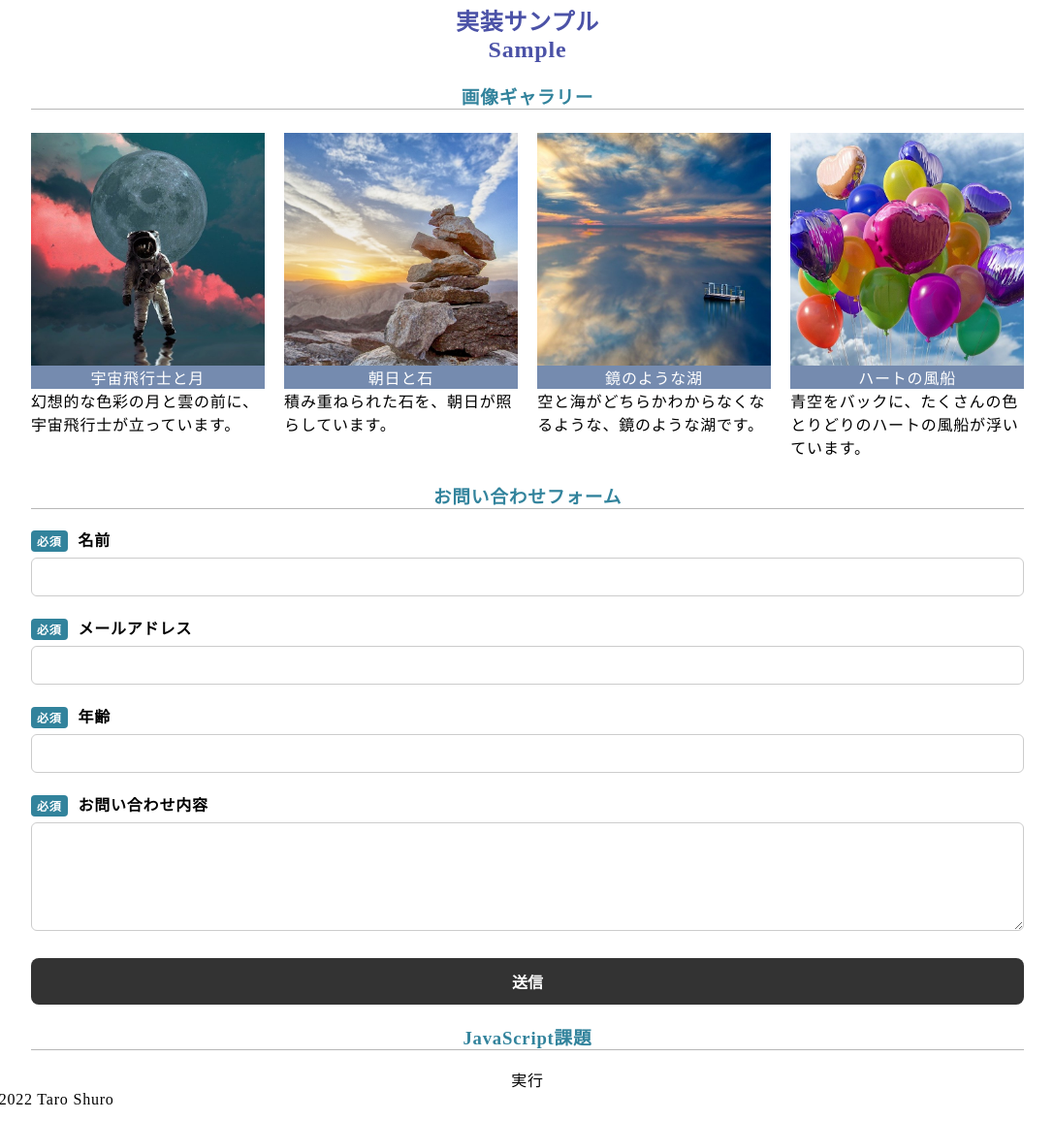
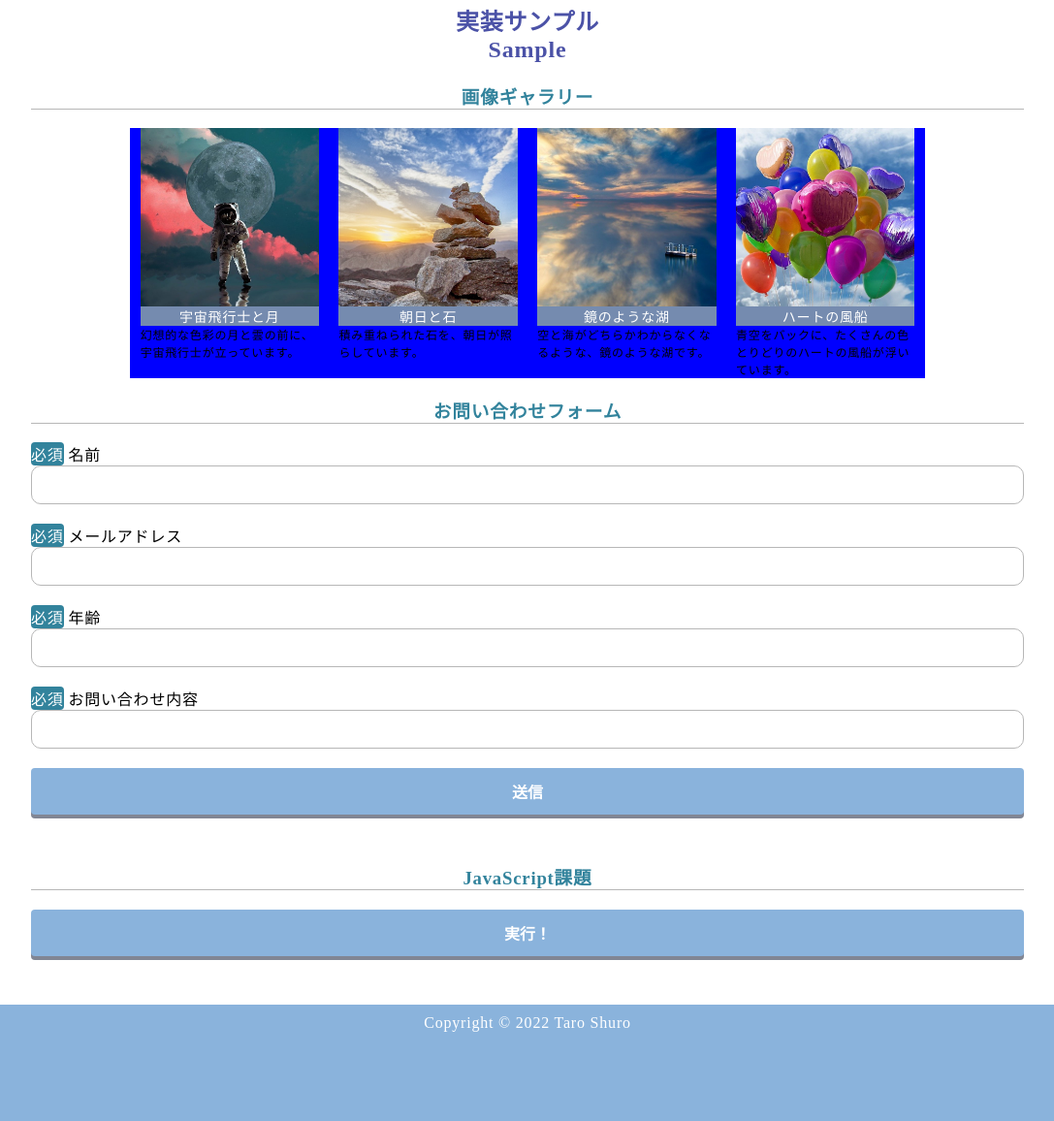
Before and after one commit to makotos403/DWork, a plain HTML site: page 自己紹介サイト作成/self_introduction/index.html in a window 1280 px wide. Shown: the part 1169-2325 px from the top of the page at 97% size, without its empty margins (96-1183 px from the left). Drawn offline with Linux system fonts and the light colour scheme.

Commit message:
0113 1600

```diff
--- a/自己紹介サイト作成/self_introduction/index.html
+++ b/自己紹介サイト作成/self_introduction/index.html
@@ -13,7 +13,7 @@
       </h1>
       <ul class="float-h1-right flex">
         <li class="li-header">
-          <a class="link-reset" href="#self-intro">自己紹介</a>
+          <a class="link-reset" href="#self-introduction">自己紹介</a>
         </li>
         <li class="li-header">
           <a class="link-reset" href="#sample">実装サンプル</a>
@@ -28,7 +28,7 @@
       <div class="container">
         <section class="section">
           <div class="self-introduction">
-            <h2 class="h2-title">
+            <h2 id="self-introduction" class="h2-title">
               <span class="heading-main">自己紹介</span>
               <span class="headding-sub">Self Introduction</span>
             </h2>
@@ -43,7 +43,6 @@
             />
           </div>
           <div class="flex-self-parent">
-            <!-- flexで実装 -->
             <div class="flex-self-child">
               <h3 class="h3-title border-self">
                 <span class="heading-self-main">好きなもの・趣味</span>
@@ -61,27 +60,47 @@
                 <span class="heading-self-sub">Web Sites</span>
               </h3>
               <ul class="ul-disc">
-                <li class="li-web">ディーキャリア</li>
+                <!-- <li class="li-web">ディーキャリア</li>
                 <li class="li-web">Google</li>
-                <li class="li-web">Yahoo! Japan</li>
+                <li class="li-web">Yahoo! Japan</li> -->
+                <li class="li-web">
+                  <a class="link-reset"
+                    href="https://dd-career.com/"
+                    target="_blank"
+                    rel="noopener"
+                    >ディーキャリア</a
+                  >
+                </li>
+                <li class="li-web">
+                  <a class="link-reset"
+                    href="https://www.google.com/"
+                    target="_blank"
+                    rel="noopener"
+                    >Google</a
+                  >
+                </li>
+                <li class="li-web">
+                  <a class="link-reset"
+                    href="https://www.yahoo.co.jp/"
+                    target="_blank"
+                    rel="noopener"
+                    >Yahoo! Japan</a
+                  >
+                </li>
               </ul>
             </div>
           </div>
         </section>
         <section class="section">
-          <h2 class="h2-title">
+          <h2 id="sample" class="h2-title">
             <span class="heading-main">実装サンプル</span>
             <span class="heading-sub">Sample</span>
           </h2>
-          <div class="">
           <h3 class="h3-borderbottom">画像ギャラリー</h3>
-            <div class="">
-              <!-- flexで実装-->
           <ul class="flex-samp-parent">
-                <li class="li-samp">
+            <li class="flex-samp-child">
               <div class="li-samp-item">
                 <img
-                      class="li-img"
                   src="./images/gallery01.jpg"
                   alt="宇宙飛行士と月"
                 />
@@ -91,10 +110,9 @@
                 </p>
               </div>
             </li>
-                <li class="li-samp">
+            <li class="flex-samp-child">
               <div class="li-samp-item">
                 <img
-                      class="li-img"
                   src="./images/gallery02.jpg"
                   alt="朝日と石"
                 />
@@ -104,10 +122,9 @@
                 </p>
               </div>
             </li>
-                <li class="li-samp">
+            <li class="flex-samp-child">
               <div class="li-samp-item">
                 <img
-                      class="li-img"
                   src="./images/gallery03.jpg"
                   alt="鏡のような湖"
                 />
@@ -117,10 +134,9 @@
                 </p>
               </div>
             </li>
-                <li class="li-samp">
+            <li class="flex-samp-child">
               <div class="li-samp-item">
                 <img
-                      class="li-img"
                   src="./images/gallery04.jpg"
                   alt="ハートの風船"
                 />
@@ -131,50 +147,38 @@
               </div>
             </li>
           </ul>
-            </div>
-          </div>
         </section>
         <section class="section">
           <h3 class="h3-borderbottom">お問い合わせフォーム</h3>
-
           <form class="contact-form">
-            <div class="form-group">
+            <div class="contact-item">
               <label for="name">
-                <span class="required">必須</span>
+                <span class="contact-badge">必須</span>
                 名前
               </label>
               <input type="text" id="name" name="name" required />
             </div>
-
-            <div class="form-group">
+            <div class="contact-item">
               <label for="email">
-                <span class="required">必須</span>
+                <span class="contact-badge">必須</span>
                 メールアドレス
               </label>
               <input type="email" id="email" name="email" required />
             </div>
-
-            <div class="form-group">
+            <div class="contact-item">
               <label for="age">
-                <span class="required">必須</span>
+                <span class="contact-badge">必須</span>
                 年齢
               </label>
               <input type="number" id="age" name="age" required />
             </div>
-
-            <div class="form-group">
-              <label for="message">
-                <span class="required">必須</span>
+            <div class="contact-item">
+              <label for="inquiry">
+                <span class="contact-badge">必須</span>
                 お問い合わせ内容
               </label>
-              <textarea
-                id="message"
-                name="message"
-                rows="5"
-                required
-              ></textarea>
+              <input type="number" id="inquiry" name="inquiry" required />
             </div>
-
             <div class="form-submit">
               <button type="submit">送信</button>
             </div>
@@ -182,46 +186,12 @@
         </section>
         <section class="section">
           <h3 class="h3-borderbottom">JavaScript課題</h3>
-          実行
+          <div class="form-submit">
+            <button type="submit">実行！</button>
+          </div>
         </section>
       </div>
     </main>
-    <footer class="site-footer">Copyright © 2022 Taro Shuro</footer>
+    <footer>Copyright © 2022 Taro Shuro</footer>
   </body>
 </html>
-
-<!--
-モバイルでは縦並び、PCでは横に4つ並べたい。
-モバイルからスタイルしたいけど、
-画像が大きすぎてはみ出してしまう。
-
-<ul class="flex-samp-parent">
-  <li class="li-samp">
-    <div class="li-samp-item">
-      <img class="li-img" src="./images/gallery01.jpg" alt="宇宙飛行士と月" />
-      <h4>宇宙飛行士と月</h4>
-      幻想的な色彩の月と雲の前に、宇宙飛行士が立っています。
-    </div>
-  </li>
-  <li class="li-samp">
-    <div class="li-samp-item">
-      <img class="li-img" src="./images/gallery04.jpg" alt="ハートの風船" />
-      <h4>ハートの風船</h4>
-      青空をバックに、たくさんの色とりどりのハートの風船が浮いています。
-    </div>
-  </li>
-  <li class="li-samp">
-    <div class="li-samp-item">
-      <img class="li-img" src="./images/gallery03.jpg" alt="鏡のような湖" />
-      <h4>鏡のような湖</h4>
-      空と海がどちらかわからなくなるような、鏡のような湖です。
-    </div>
-  </li>
-  <li class="li-samp">
-    <div class="li-samp-item">
-      <img class="li-img" src="./images/gallery04.jpg" alt="ハートの風船" />
-      <h4>ハートの風船</h4>
-      青空をバックに、たくさんの色とりどりのハートの風船が浮いています。
-    </div>
-  </li>
-</ul> -->
--- a/自己紹介サイト作成/self_introduction/style.css
+++ b/自己紹介サイト作成/self_introduction/style.css
@@ -1,17 +1,28 @@
 /*************** 汎用部分 ***************/
+
+/***** ノーマライズ ここから *****/
+*,
+*::before,
+*::after {
+  box-sizing: border-box;
+}
+
+html,
+body {
+  margin: 0;
+  padding: 0;
+}
+
 html {
   letter-spacing: 0.05em;
   font-size: 16px;
-}
-
-body {
-  margin: 0;
 }
 
 .link-reset {
   text-decoration: none;
   color: inherit;
 }
+/***** ノーマライズ ここまで *****/
 
 ul {
   list-style: none;
@@ -22,7 +33,6 @@ ul {
 .flex {
   display: flex;
 }
-
 
 /***** 見出しタグ ここから *****/
 h1 {
@@ -40,7 +50,7 @@ h3 span {
 }
 
 h3 {
-  color: #32839C;
+  color: #32839c;
 }
 
 .h3-title {
@@ -48,18 +58,38 @@ h3 {
 }
 
 .h3-borderbottom {
-  border-bottom: 1px solid #B7B7B7;
+  border-bottom: 1px solid #b7b7b7;
 }
 
 h4 {
-  background-color: #758BAF;
-  color: #FFF;
+  background-color: #758baf;
+  color: #fff;
   margin: 0;
   font-weight: normal;
+  font-size: 14px;
+}
+/***** 見出しタグ ここまで *****/
+
+/***** ボタン共通 ここから *****/
+.form-submit {
+  margin: 20px 0 50px;
 }
 
+button {
+  width: 100%;
+  padding: 12px;
+  font-size: 1rem;
+  font-weight: bold;
+  color: #fff;
 
-/***** 見出しタグ ここまで *****/
+  background-color: #8ab3dc;
+  border: none;
+  border-radius: 4px;
+
+  box-shadow: 0 4px 0 #818694;
+}
+
+/***** ボタン共通 ここまで *****/
 
 /*************** header ***************/
 header {
@@ -158,124 +188,99 @@ header ul {
   color: #ffe8f6;
 }
 
-/***** 実装サンプル ここから *****/
+/***** 実装サンプル(gallery) ここから *****/
 .flex-samp-parent {
+  width: 100%;
   display: flex;
   flex-direction: column;
-  gap: 4%;
+  margin: 0 auto;
 }
 
-.li-samp {
+.flex-samp-child {
   /* background-color: pink; */
-  border-radius: 10px;
-  padding: 0;
-  margin: 5px auto;
   width: 100%;
-  box-sizing: border-box;
 }
 
 .li-samp-item {
-  width: 100%;
+  width: 90%;
+  margin: 0 auto;
 }
 
-.li-img {
+.li-samp-item img {
   max-width: 100%;
-  height: auto;
   display: block;
-  margin: 0 auto;
 }
 
 .li-samp-p {
   padding: 0;
   margin: 0;
   text-align: left;
+  font-size: 12px;
 }
-
 
 /***** お問い合わせ ここから *****/
 /* フォーム */
-.contact-form {
+/* .contact-form {
   margin: 0;
-}
+} */
 
 /* 入力ブロック */
-.form-group {
+.contact-item {
   margin-bottom: 20px;
 }
 
 /* ラベル */
-.form-group label {
+.contact-item label {
   display: block;
-  font-weight: bold;
-  margin-bottom: 6px;
   text-align: left;
 }
 
 /* 必須バッジ */
-.required {
+.contact-badge {
   display: inline-block;
-  background-color: #32839C;
+  background-color: #32839c;
   color: #fff;
-  font-size: 0.75rem;
-  padding: 2px 6px;
-  margin-right: 6px;
   border-radius: 4px;
 }
 
 /* 入力フォーム */
-input,
-textarea {
+input {
   width: 100%;
-  padding: 10px;
-  font-size: 1rem;
-  border: 1px solid #ccc;
-  border-radius: 6px;
-  box-sizing: border-box;
+  height: 40px;
+  border: 1px solid #b7b7b7;
+  border-radius: 10px;
+  /* box-sizing: border-box; */
 }
 
-input:focus,
-textarea:focus {
+/* input:focus {
   outline: none;
   border-color: #333;
+} */
+
+/*************** footer ***************/
+footer {
+  height: 120px;
+  background-color: #8ab3dc;
+  text-align: center;
+  font-size: 16px;
+  color: #fff;
+  padding: 10px;
 }
 
-/* 送信 */
-.form-submit {
-  margin-top: 24px;
+/* テスト用スタイル */
+.flex-samp-parent {
+  background: red;
 }
 
-button {
-  width: 100%;
-  padding: 12px;
-  font-size: 1rem;
-  font-weight: bold;
-  background-color: #333;
-  color: #fff;
-  border: none;
-  border-radius: 8px;
-  cursor: pointer;
+.flex-samp-child {
+  background: blue;
 }
-
-button:hover {
-  opacity: 0.85;
-}
-
-
-
-
-/*************** footer ***************/
 
 /*************** メディアサイズ ***************/
 @media (min-width: 769px) {
   /*************** 汎用部分 ***************/
+
   /*************** header ***************/
-  /*************** main ***************/
-  /* main画像切り替え */
-  .main_img {
-    background-image: url("./images/main.jpg");
-    height: 40vh;
-  }
-
   /* headerコンテンツ切り替え */
   .float-h1-right {
     float: right;
@@ -288,6 +293,13 @@ button:hover {
     line-height: 100px;
   }
 
+  /*************** main ***************/
+  /***** main画像切り替え *****/
+  .main_img {
+    background-image: url("./images/main.jpg");
+    height: 40vh;
+  }
+
   .flex-self-parent {
     display: flex;
     flex-direction: row;
@@ -298,19 +310,23 @@ button:hover {
     width: 48%;
   }
 
-
-
+  /***** 実装サンプル(gallery) ここから *****/
   .flex-samp-parent {
+    width: 80%; /* ★ 指示② */
+    display: flex;
     flex-direction: row;
     flex-wrap: wrap;
-    gap: 2%;
   }
 
-  .li-samp {
-    width: 23.5%; /* 4つ + gap考慮 */
+  .flex-samp-child {
+    width: 25%; /* ★ 指示① */
   }
 
+  .li-samp-item {
+    width: 90%; /* ★ 指示① */
+    margin: 0 auto;
+  }
+  /***** 実装サンプル(gallery) ここまで *****/
 
   /*************** footer ***************/
-
 }
```
Also changed, not shown: MEMO.txt. Lines whose indentation alone changed are shown as unchanged.
